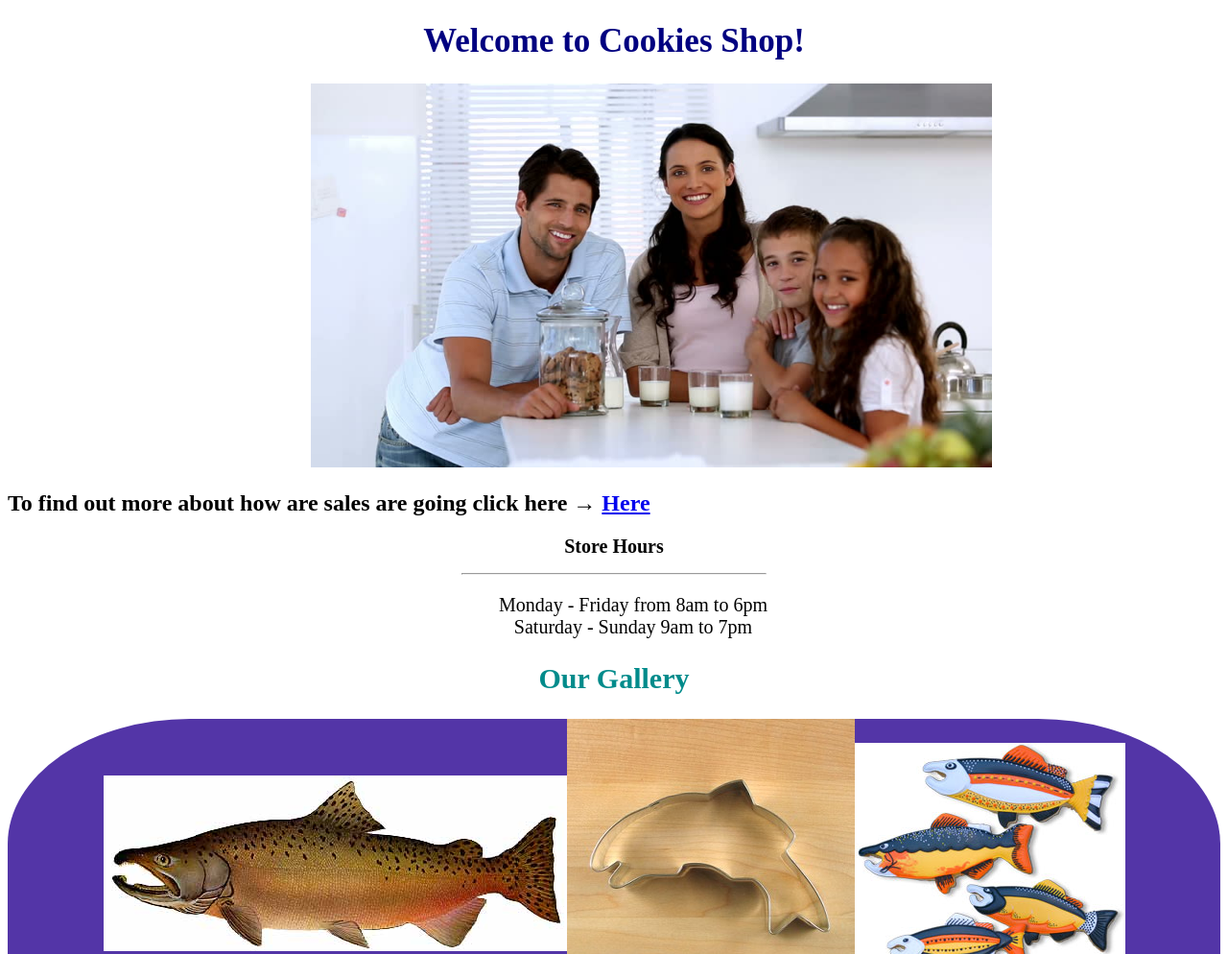
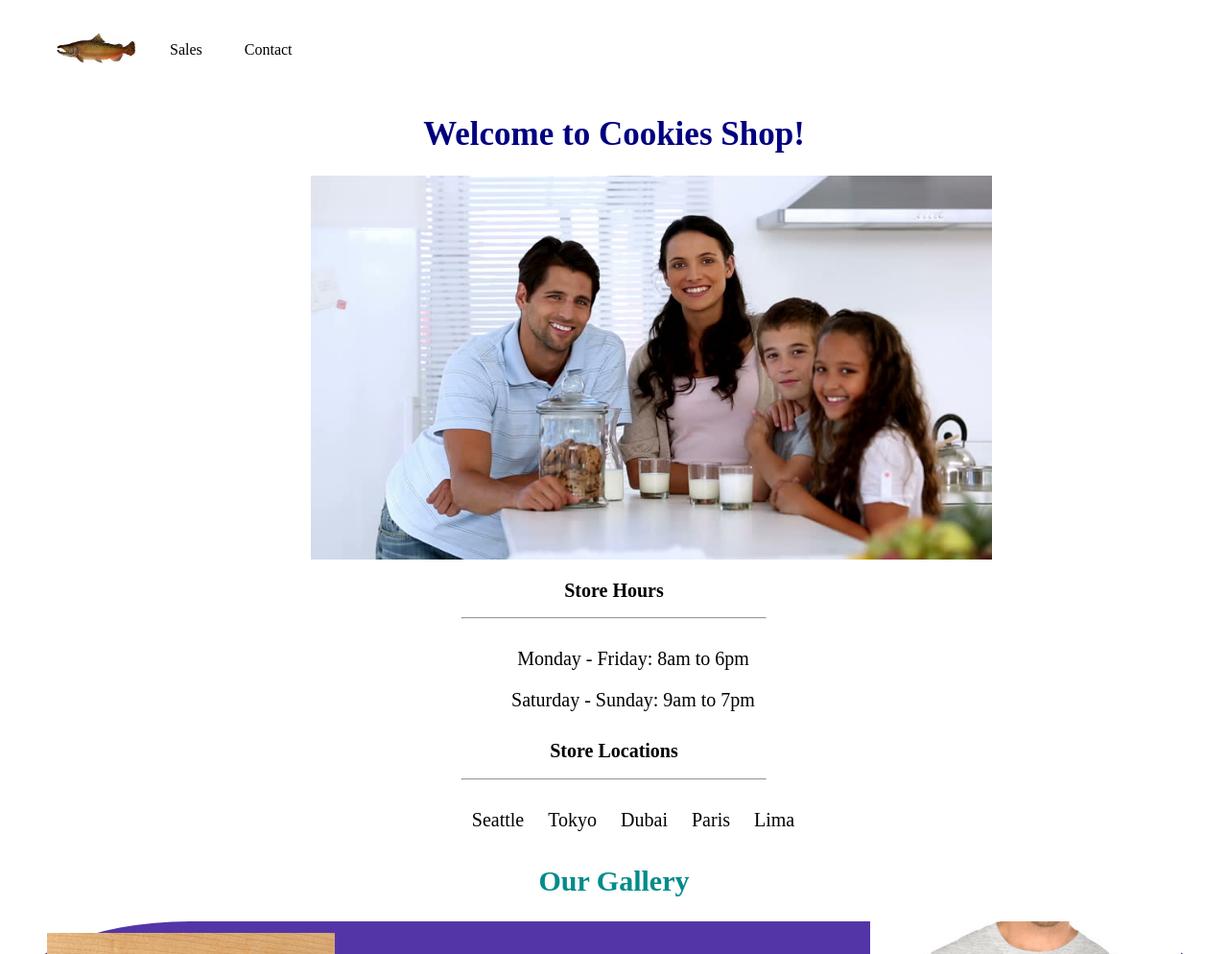
Before and after one commit to rzvdev1/cookie-stand, a plain HTML site: page index.html in a window 1280 px wide. Shown: the top 994 px of the page at 96% size. Drawn offline with Linux system fonts and the light colour scheme.

Commit message:
sytle webpage

```diff
--- a/css/style.css
+++ b/css/style.css
@@ -88,3 +88,29 @@ input[type="submit"]:hover {
   background-color: #f2f2f2;
   padding: 20px;
 }
+
+.navbar-img {
+  border-radius: 50%;
+  width: 85px;
+}
+nav {
+  display: flex;
+  justify-content: flex-start;
+}
+ul {
+  list-style-type: none;
+}
+li {
+  list-style-type: none;
+  display: inline-block;
+  padding: 10px;
+  vertical-align: middle;
+}
+a {
+  text-decoration: none;
+  color: black;
+  padding: 10px;
+}
+#list-item {
+  display: block;
+}
--- a/index.html
+++ b/index.html
@@ -11,27 +11,39 @@
   </head>
   <body>
     <main>
+      <nav>
+        <ul>
+          <li><img class="navbar-img" src="images/chinook.jpg" /></li>
+          <li><a href="html/sales.html" target="_blank">Sales</a></li>
+          <li><a href="html/contact.html" target="_blank">Contact</a></li>
+          <li><a></a></li>
+        </ul>
+      </nav>
       <h1>Welcome to Cookies Shop!</h1>
       <div class="family-img">
         <img src="images/family.jpg" height="400" />
       </div>
       <div>
-        <h2>
-          To find out more about how are sales are going click here &#x2192;
-          <a href="html/sales.html" target="_blank"> Here</a>
-        </h2>
-      </div>
-      <div>
         <h2 class="style">Store Hours</h2>
         <hr />
+        <div>
+          <ul class="style">
+            <li id="list-item">Monday - Friday: 8am to 6pm</li>
+            <li id="list-item">Saturday - Sunday: 9am to 7pm</li>
+          </ul>
+        </div>
+        <h2 class="style">Store Locations</h2>
+        <hr />
         <ul class="style">
-          <li>Monday - Friday from 8am to 6pm</li>
-          <li>Saturday - Sunday 9am to 7pm</li>
+          <li>Seattle</li>
+          <li>Tokyo</li>
+          <li>Dubai</li>
+          <li>Paris</li>
+          <li>Lima</li>
         </ul>
         <h2 class="h2-text">Our Gallery</h2>
       </div>
       <div class="flex-container">
-        <img src="images/chinook.jpg" />
         <img src="images/cutter.jpeg" />
         <img src="images/fish.jpg" />
         <img src="images/frosted-cookie.jpg" />
@@ -40,8 +52,7 @@
       </div>
     </main>
     <footer>
-      To contact us email us at cookiesshop@supportus.com or fill this
-      <a href="html/contact.html" target="_blank">Out</a> and we will reach out
+      To contact us email us at cookiesshop@supportus.com and we will reach out
       shortly!
     </footer>
   </body>
```
